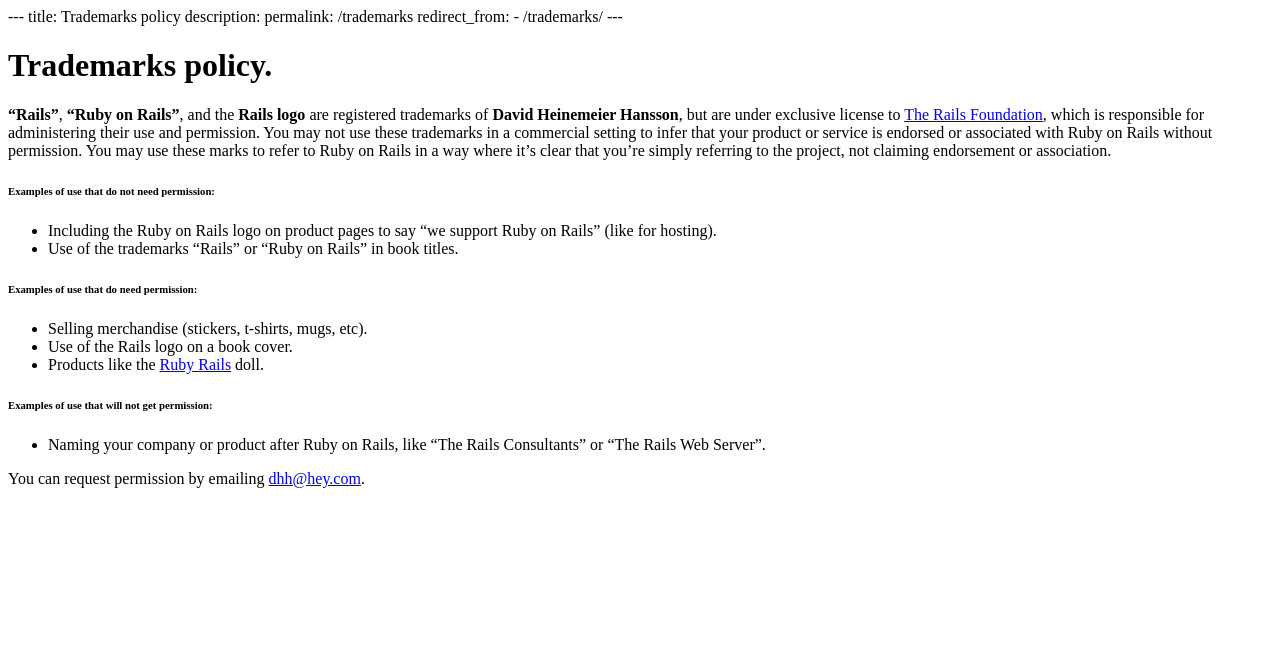
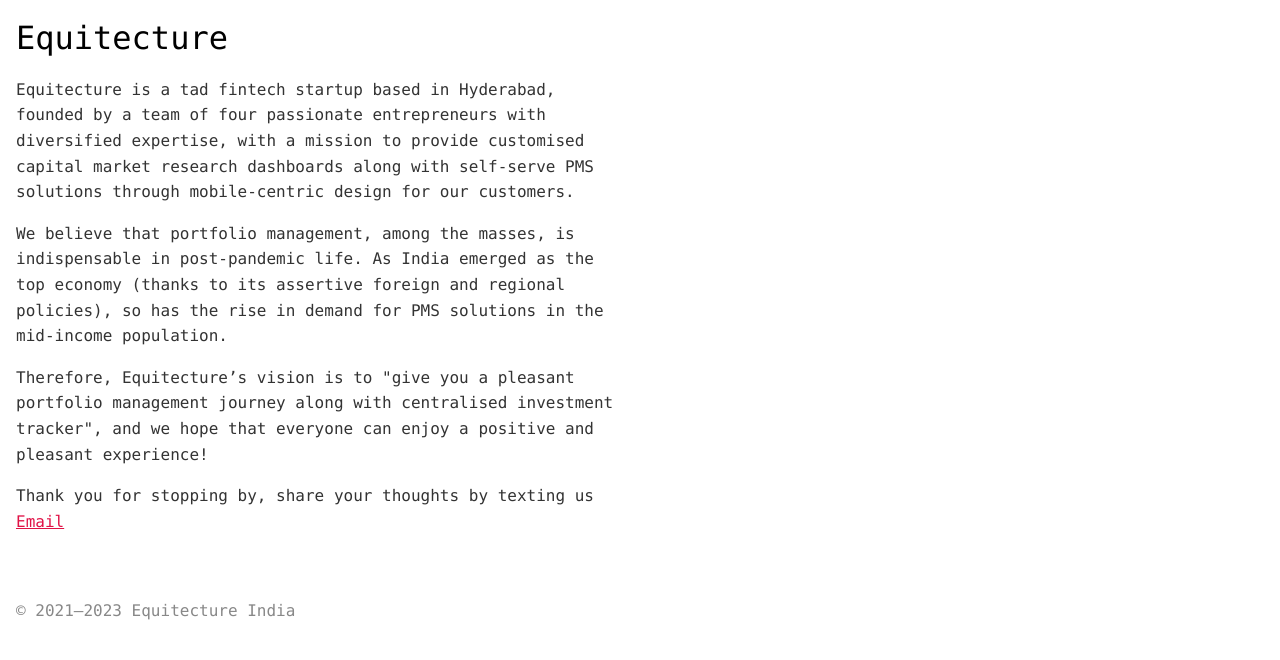
Before and after one commit to Equitecture/equitecture.github.io, a plain HTML site: page index.html in a window 1280 px wide. Drawn offline with Linux system fonts and the light colour scheme.

Commit message:
Update index.html

```diff
--- a/index.html
+++ b/index.html
@@ -1,54 +1,137 @@
- ---
-title: Trademarks policy
-description:
-permalink: /trademarks
-redirect_from:
-  - /trademarks/
----
+<!DOCTYPE html>
+<html>
+<head>
+  <meta charset="utf-8">
+  <title>Equitecture</title>
+</head>
+<style>
+  html, body, div, span, applet, object, iframe,
+  h1, h2, h3, h4, h5, h6, p, blockquote, pre,
+  a, abbr, acronym, address, big, cite, code,
+  del, dfn, em, img, ins, kbd, q, s, samp,
+  small, strike, strong, sub, sup, tt, var,
+  b, u, i, center,
+  dl, dt, dd, ol, ul, li,
+  fieldset, form, label, legend,
+  table, caption, tbody, tfoot, thead, tr, th, td,
+  article, aside, canvas, details, embed,
+  figure, figcaption, footer, header, hgroup,
+  menu, nav, output, ruby, section, summary,
+  time, mark, audio, video {
+    margin: 0;
+    padding: 0;
+    border: 0;
+    font-size: 100%;
+    font: inherit;
+    vertical-align: baseline;
+  }
 
-<div class="heading common-padding--bottom-small common-padding--top">
-  <div class="container">
-    <div class="heading__body">
-      <div class="heading__headline common-headline">
-        <h1>Trademarks policy.</h1>
-      </div>
-    </div>
-  </div>
-</div>
+  body {
+    font-family: "SFMono-Regular", "Menlo", "Monaco", monospace;
+    line-height: 1.6em;
+    color: #333;
+    font-size: 16px;
+  }
 
-<div class="text text--frame-grey">
-  <div class="container">
-    <div class="text__body">
-      <div class="text__content common-content">
-        <p><strong>“Rails”</strong>, <strong>“Ruby on Rails”</strong>, and the <strong>Rails logo</strong> are registered trademarks of <strong>David Heinemeier Hansson</strong>, but are under exclusive license to <a href="/foundation">The Rails Foundation</a>, which is responsible for administering their use and permission.
+  body {
+    padding: 16px;
+    box-sizing: border-box;
+    max-width: 640px;
+  }
 
-          You may not use these trademarks in a commercial setting to infer that your product or service is endorsed or associated with Ruby on Rails without permission. You may use these marks to refer to Ruby on Rails in a way where it’s clear that you’re simply referring to the project, not claiming endorsement or association.</p>
-      </div>
-    </div>
-  </div>
-</div>
+  body > header {
+    margin-bottom: 1em;
+  }
 
-<div class="text common-padding--bottom common-padding--top-small">
-  <div class="container">
-    <div class="text__body">
-      <div class="text__content common-content">
-        <h6>Examples of use that do not need permission:</h6>
-        <ul>
-          <li>Including the Ruby on Rails logo on product pages to say “we support Ruby on Rails” (like for hosting).</li>
-          <li>Use of the trademarks “Rails” or “Ruby on Rails” in book titles.</li>
-        </ul>
-        <h6>Examples of use that do need permission:</h6>
-        <ul>
-          <li>Selling merchandise (stickers, t-shirts, mugs, etc).</li>
-          <li>Use of the Rails logo on a book cover.</li>
-          <li>Products like the <a href="https://web.archive.org/web/20151116162843/http://www.goldieblox.com/products/ruby-rails-skydive-action-figure">Ruby Rails</a> doll.</li>
-        </ul>
-        <h6>Examples of use that will not get permission:</h6>
-        <ul>
-          <li>Naming your company or product after Ruby on Rails, like “The Rails Consultants” or “The Rails Web Server”.</li>
-        </ul>
-        <p>You can request permission by emailing <a href="mailto:dhh@hey.com">dhh@hey.com</a>.</p>
-      </div>
-    </div>
-  </div>
-</div>
+  main {
+    max-width: 640px;
+  }
+
+  body > footer {
+    margin-top: 4rem;
+    color: #888;
+  }
+
+  body > footer a {
+    text-decoration: none;
+    color: #888;
+  }
+
+  h1 {
+    font-size: 2em;
+  }
+
+  h1 a, h3 a {
+    text-decoration: none;
+    color: #000;
+    font-family: "SFMono-Bold", "Menlo-Bold", "Monaco", monospace;
+  }
+
+  h1 a:hover, h3 a:hover, body > footer a:hover {
+    color: #e01246;
+  }
+
+  h2 {
+    font-size: 1.5em;
+    margin-top: 3em;
+  }
+
+  h2:first-child {
+    margin-top: 0;
+  }
+
+  h3 {
+    font-size: 1.2em;
+    margin-top: 2em;
+  }
+
+  h2 + h3 {
+    margin-top: 0;
+  }
+
+  h1, h2, h3 {
+    font-family: "SFMono-Semibold", "Menlo-Bold", "Monaco", monospace;
+    line-height: 1.4em;
+    margin-bottom: 0.5em;
+  }
+
+  p {
+    margin-bottom: 1em;
+  }
+
+  a {
+    color: #e01246;
+    font-family: "SFMono-Semibold", "Menlo-Bold", "Monaco", monospace;
+  }
+
+  hr {
+    margin-top: 4em;
+  }
+</style>
+<body>
+  <header>
+    <h1><a href="/" rel="home">Equitecture</a></h1>
+  </header>
+  <main>
+
+
+
+    <p>Equitecture is a tad fintech startup based in Hyderabad, founded by a team of four passionate entrepreneurs with diversified expertise, with a mission to provide customised capital market research dashboards along with self-serve PMS solutions through mobile-centric design for our customers.</p>
+
+    <p>We believe that portfolio management, among the masses, is indispensable in post-pandemic life. As India emerged as the top economy (thanks to its assertive foreign and regional policies), so has the rise in demand for PMS solutions in the mid-income population.</p>
+
+	<p>Therefore, Equitecture’s vision is to "give you a pleasant portfolio management journey along with centralised investment tracker", and we hope that everyone can enjoy a positive and pleasant experience!
+</p>
+
+ <p>Thank you for stopping by, share your thoughts by texting us <a href = "mailto: info@equitecture.in"> Email </a></p>
+
+
+  </main>
+  <footer>
+    <p>&copy; 2021–2023 <a href="/" rel="home">Equitecture India</a>
+</p>
+
+  </footer>
+  <script>(function(){var a,b;a=function(a){var b;return b=window.onload,"function"!=typeof window.onload?window.onload=a:window.onload=function(){return b&&b(),a()}},b=function(){var a,b,c,d,e,f,g;if(document.getElementsByTagName&&String.prototype.indexOf){for(e=document.getElementsByTagName("a"),g=[],c=0,d=e.length;c<d;c++)a=e[c],f=a.getAttribute("rel"),b=f&&f.indexOf("external")>=0,a.getAttribute("href")&&b===!0?g.push(a.target="_blank"):g.push(void 0);return g}},a(b)}).call(this);</script>
+</body>
+</html>
```
